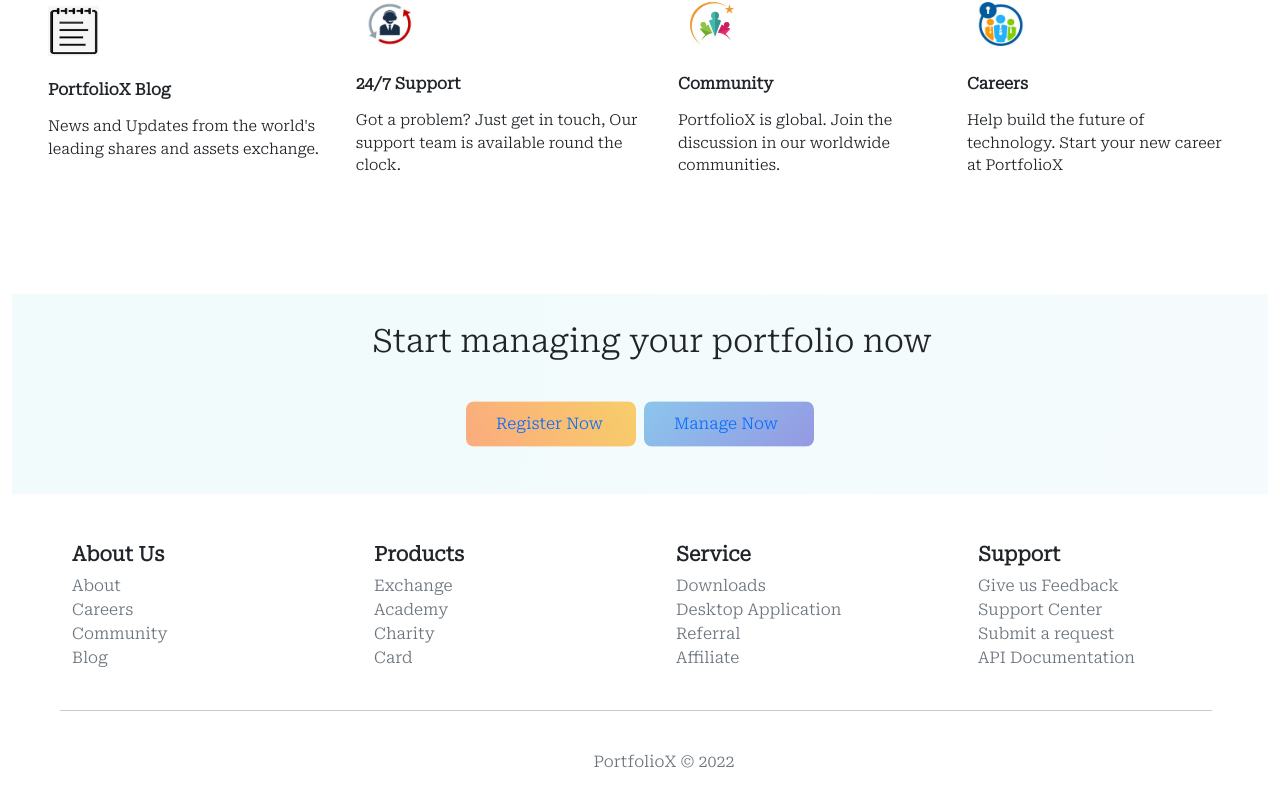
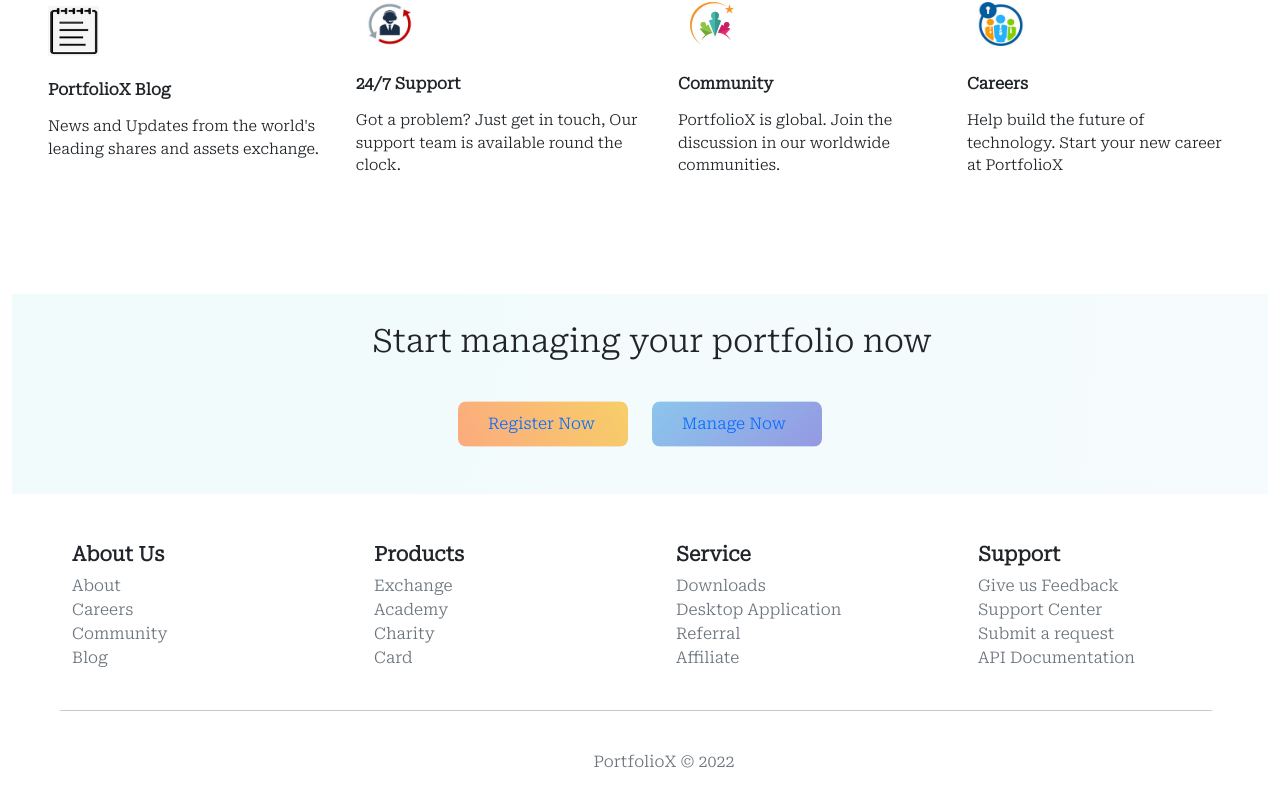
Before and after one commit to agkayster/Portfolio-app, a React (Create React App) app: page / in a window 1280 px wide. Shown: the part 1042-1848 px from the top of the page. Built offline with nearby package versions, Linux system fonts and the light colour scheme; data requests are answered from the project's data file.

Commit message:
added more styling

```diff
--- a/src/components/pages/Home.js
+++ b/src/components/pages/Home.js
@@ -74,7 +74,7 @@ function Home() {
 
 						<Link
 							to='/login'
-							className='manage-paragraph ms-2 text-decoration-none'
+							className='manage-paragraph ms-4 text-decoration-none'
 							aria-current='page'>
 							Manage Now
 						</Link>
```
